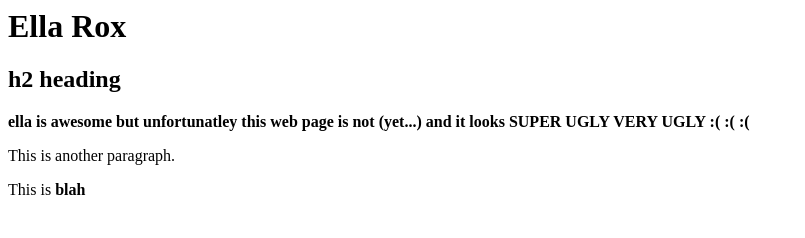
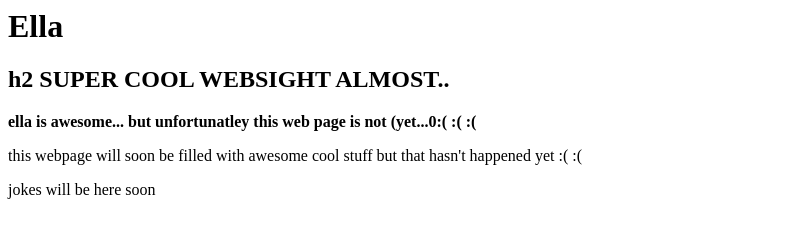
Before and after one commit to ellab/ellab.github.io, a plain HTML site: page index.html in a window 1280 px wide. Shown: the whole page, without its empty margins (0-805 px from the left). Drawn offline with Linux system fonts and the light colour scheme.

Commit message:
Update index.html

```diff
--- a/index.html
+++ b/index.html
@@ -1,7 +1,7 @@
 <head>
 
 <title>
-Ella!!!
+Ella B !!!AWESOME
 </title>
 
 </head>
@@ -9,19 +9,21 @@ Ella!!!
 <body>
 
 <h1>
-  <b>Ella Rox</b>
+  <b>Ella</b>
 </h1>
 
-<h2>h2 heading</h2>
+<h2>h2 SUPER COOL WEBSIGHT
+ALMOST..
+</h2>
 
 <p>
-<b>ella is awesome but unfortunatley this web page is not (yet...) and it looks SUPER UGLY VERY UGLY :( :( :(</b>
+<b>ella is awesome... but unfortunatley this web page is not (yet...0:( :( :(</b>
 </p>
 
 <p>
-This is another paragraph.
+this webpage will soon be filled with awesome cool stuff but that hasn't happened yet :( :(
 </p>
 
-<p>This is <b>blah</b> </p>
+<p> jokes will be here soon </p>
 
 </body>
```
